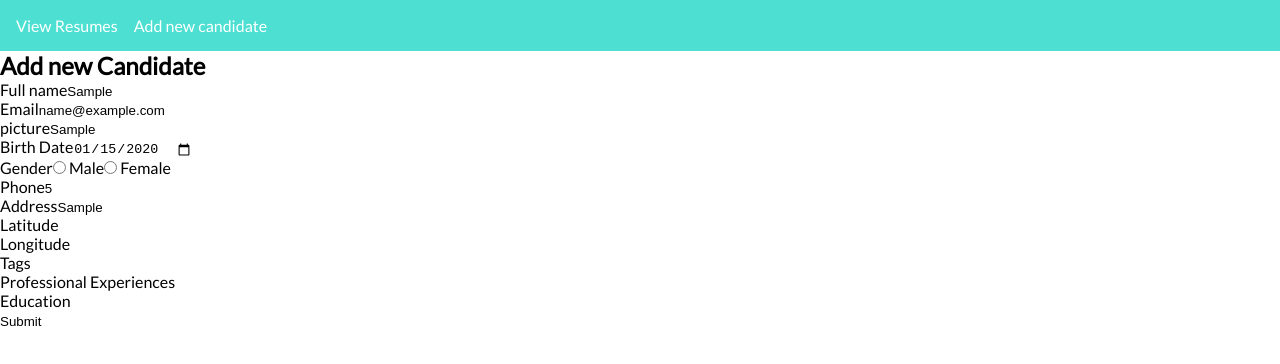
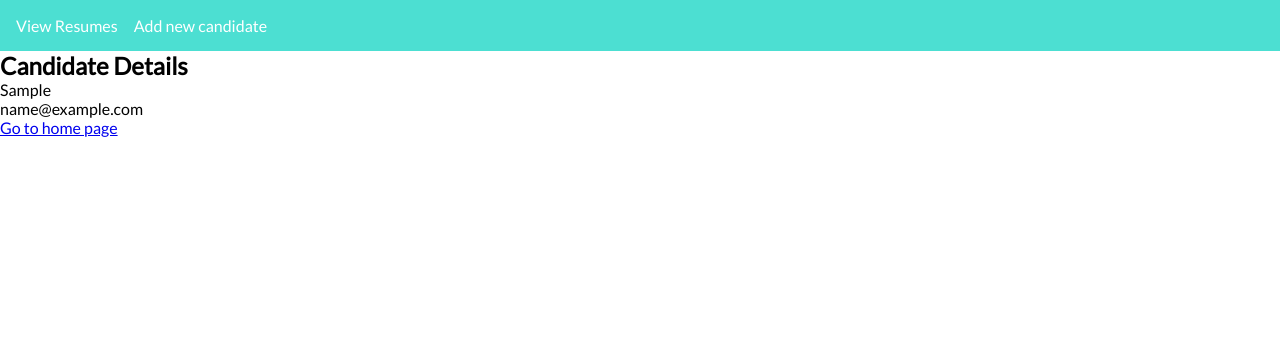
Before and after one commit to gabiduarte/gupy-frontend, a React app: page /candidate in a window 1280 px wide. Both pictures are taken after typing "Sample", "name@example.com", "Sample", "2020-01-15", "5", "Sample" into the empty fields and a click on the button "Submit". Shown: the top 364 px of the page. Built offline with nearby package versions, Linux system fonts and the light colour scheme.

Commit message:
Create Candidate Details Page
- Since no data is being persisted, after the form submission the CandidateDetails component is shown with the new data added from the form

```diff
--- a/src/js/candidate/candidate.jsx
+++ b/src/js/candidate/candidate.jsx
@@ -3,6 +3,8 @@ import { bindActionCreators } from 'redux';
 import { connect } from 'react-redux';
 
 import CandidateForm from './candidateForm';
+import CandidateDetails from './candidateDetails';
+import If from '../template/if';
 
 import { addCandidate } from './candidateActions';
 
@@ -10,22 +12,32 @@ class Candidate extends React.Component {
     constructor(props) {
         super(props);
         this.handleSubmit = this.handleSubmit.bind(this);
+        this.hasCandidateAdded = this.hasCandidateAdded.bind(this);
     }
 
     handleSubmit(candidate) {
         this.props.addCandidate(candidate)
     }
 
+    hasCandidateAdded() {
+        return this.props.candidateList.length > 0;
+    }
+
     render() {
         return (
             <section>
-                <h2>Add new Candidate</h2>
+                <If show={!this.hasCandidateAdded()}>
+                    <CandidateForm onSubmit={this.handleSubmit}/>
+                </If>
 
-                <CandidateForm onSubmit={this.handleSubmit}/>
+                <If show={this.hasCandidateAdded()}>
+                    <CandidateDetails candidate={this.props.candidateList}/>
+                </If>
             </section>
         )
     }
 }
 
+const mapStateToProps = state => ({candidateList: state.candidate.list});
 const mapDispatchToProps = dispatch => bindActionCreators({addCandidate}, dispatch);
-export default connect(null, mapDispatchToProps)(Candidate);
+export default connect(mapStateToProps, mapDispatchToProps)(Candidate);
--- /dev/null
+++ b/src/js/candidate/candidateDetails.jsx
@@ -0,0 +1,25 @@
+import React from 'react';
+import { Link } from 'react-router-dom';
+
+export default props => {
+
+    const renderCandidates = (candidateList) => {
+        return (
+            candidateList.map(candidate => (
+                <div key={candidate.name}>
+                    <p>{candidate.name}</p>
+                    <p>{candidate.email}</p>
+                </div>
+            ))
+        )
+    }
+
+    return (
+        <div>
+            <h2> Candidate Details </h2>
+            {renderCandidates(props.candidate)}
+
+            <Link to="/">Go to home page</Link>
+        </div>
+    )
+}
--- a/src/js/candidate/candidateForm.jsx
+++ b/src/js/candidate/candidateForm.jsx
@@ -4,6 +4,8 @@ import { Field, reduxForm } from 'redux-form';
 class CandidateForm extends Component {
     render() {
         return(
+            <div>
+                <h2> Add a new Candidate </h2>
                 <form onSubmit={this.props.handleSubmit}>
                     <div>
                         <label htmlFor="Name">Full name</label>
@@ -67,6 +69,7 @@ class CandidateForm extends Component {
 
                     <button type="submit">Submit</button>
                 </form>
+            </div>
         )
     }
 }
--- /dev/null
+++ b/src/js/template/if.js
@@ -0,0 +1,9 @@
+import React from 'react'
+
+export default props => {
+    if (props.show) {
+        return props.children;
+    } else {
+        return false
+    }
+}
```
Lines whose indentation alone changed are shown as unchanged.
